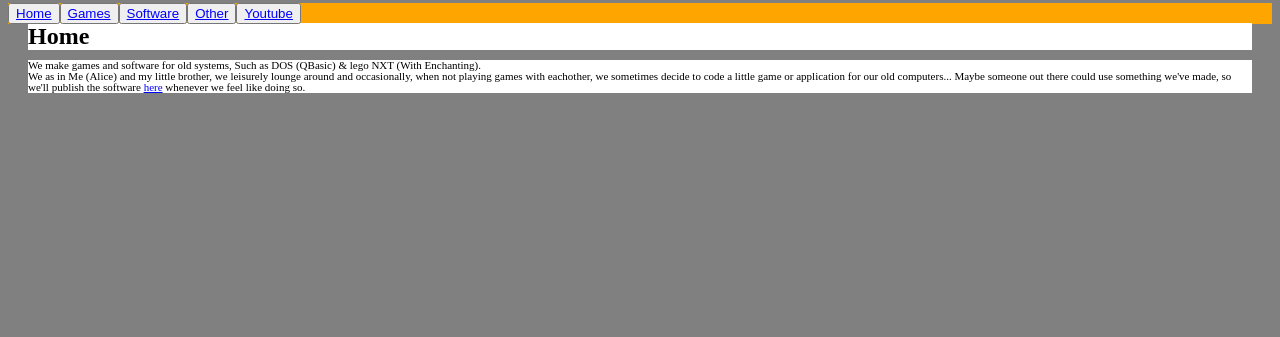
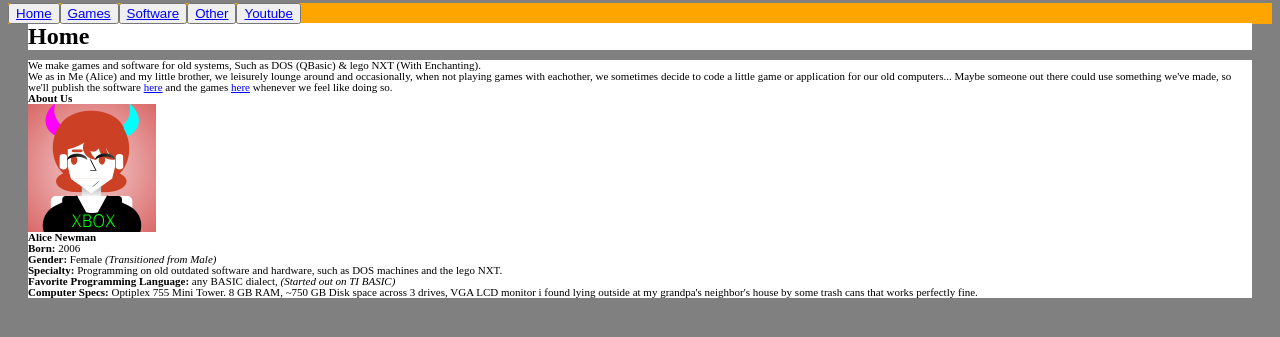
Before and after one commit to Ghost-Bit/AliceComputerEntertainment, a plain HTML site: page index.html in a window 1280 px wide. Shown: the part 319-656 px from the top of the page. Drawn offline with Linux system fonts and the light colour scheme.

Commit message:
Update index.html

```diff
--- a/index.html
+++ b/index.html
@@ -20,4 +20,14 @@ h2  {background-color:white;color: black; margin-top:-1;margin-bottom:-3;margin-
 </style>
 <h2>Home</h2>
 <p>
-  We make games and software for old systems, Such as DOS (QBasic) & lego NXT (With Enchanting).<nl><br>We as in Me (Alice) and my little brother, we leisurely lounge around and occasionally, when not playing games with eachother, we sometimes decide to code a little game or application for our old computers... Maybe someone out there could use something we've made, so we'll publish the software <a href="">here</a> whenever we feel like doing so.</p>
+  We make games and software for old systems, Such as DOS (QBasic) & lego NXT (With Enchanting).<nl><br>We as in Me (Alice) and my little brother, we leisurely lounge around and occasionally, when not playing games with eachother, we sometimes decide to code a little game or application for our old computers... Maybe someone out there could use something we've made, so we'll publish the software <a href="https://ghost-bit.github.io/AliceComputerEntertainment/software.html">here</a> and the  games <a href="https://ghost-bit.github.io/AliceComputerEntertainment/games.html">here</a> whenever we feel like doing so.<br>
+ <strong>About Us<br>
+   <img src="https://raw.githubusercontent.com/Ghost-Bit/AliceComputerEntertainment/main/me.png" alt="" width=128/> <br>
+   Alice Newman</strong>
+    <br>
+    <strong>Born:</strong> 2006<br>
+    <strong>Gender:</strong> Female <em>(Transitioned from Male)</em><br>
+  <strong>Specialty:</strong> Programming on old outdated software and hardware, such as DOS machines and the lego NXT.<br>
+  <strong>Favorite Programming Language:</strong> any BASIC dialect, <em>(Started out on TI BASIC)</em><br>
+  <strong>Computer Specs:</strong> Optiplex 755 Mini Tower. 8 GB RAM, ~750 GB Disk space across 3 drives, VGA LCD monitor i found lying outside at my grandpa's neighbor's house by some trash cans that works perfectly fine.
+  </p>
```
